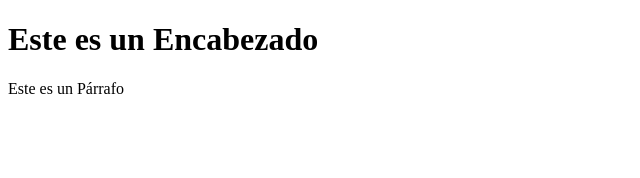
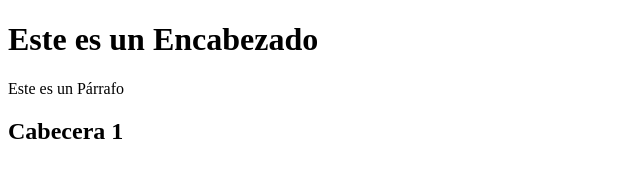
Before and after one commit to AlfredoSCc/AlfredoSCc.github.io, a plain HTML site: page index.html in a window 1280 px wide. Shown: the whole page, without its empty margins (0-640 px from the left). Drawn offline with Linux system fonts and the light colour scheme.

Commit message:
Update index.html

```diff
--- a/index.html
+++ b/index.html
@@ -6,6 +6,8 @@
     <h1>Este es un Encabezado</h1>
     <p>Este es un Párrafo</p>
 
+    <H2>Cabecera 1</H2>
+
 </body>
 
 </html>
```
